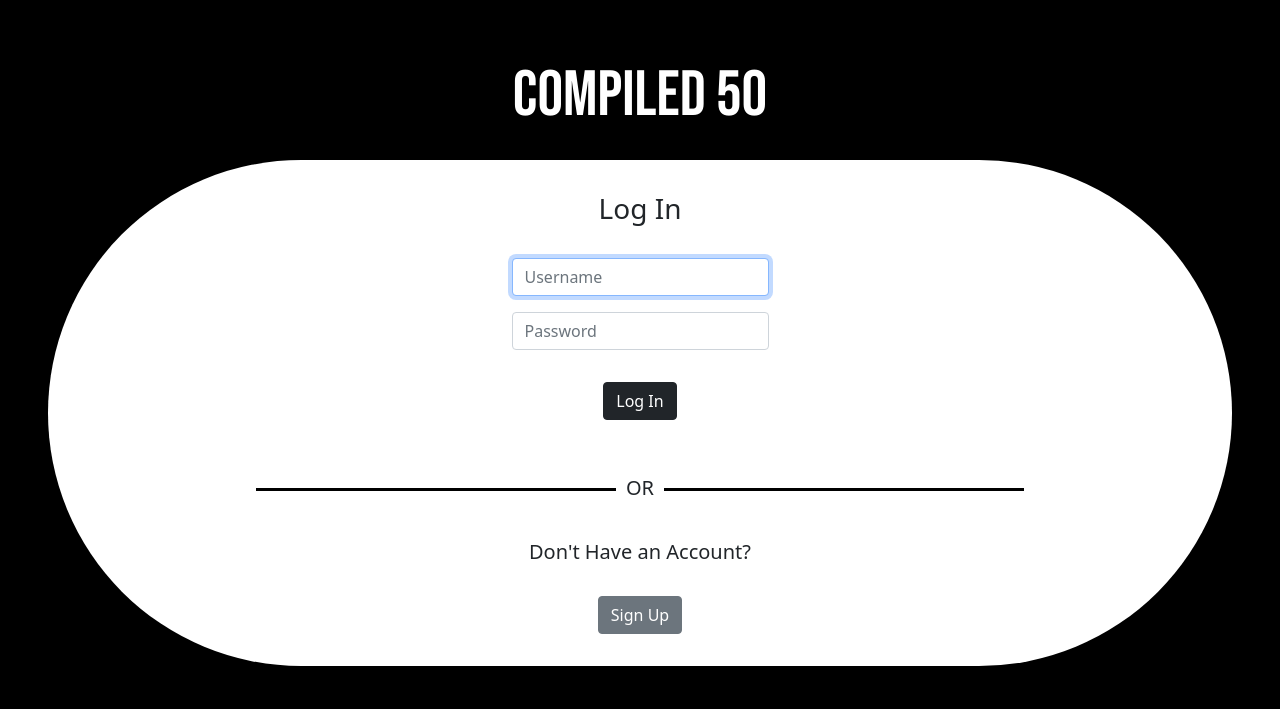
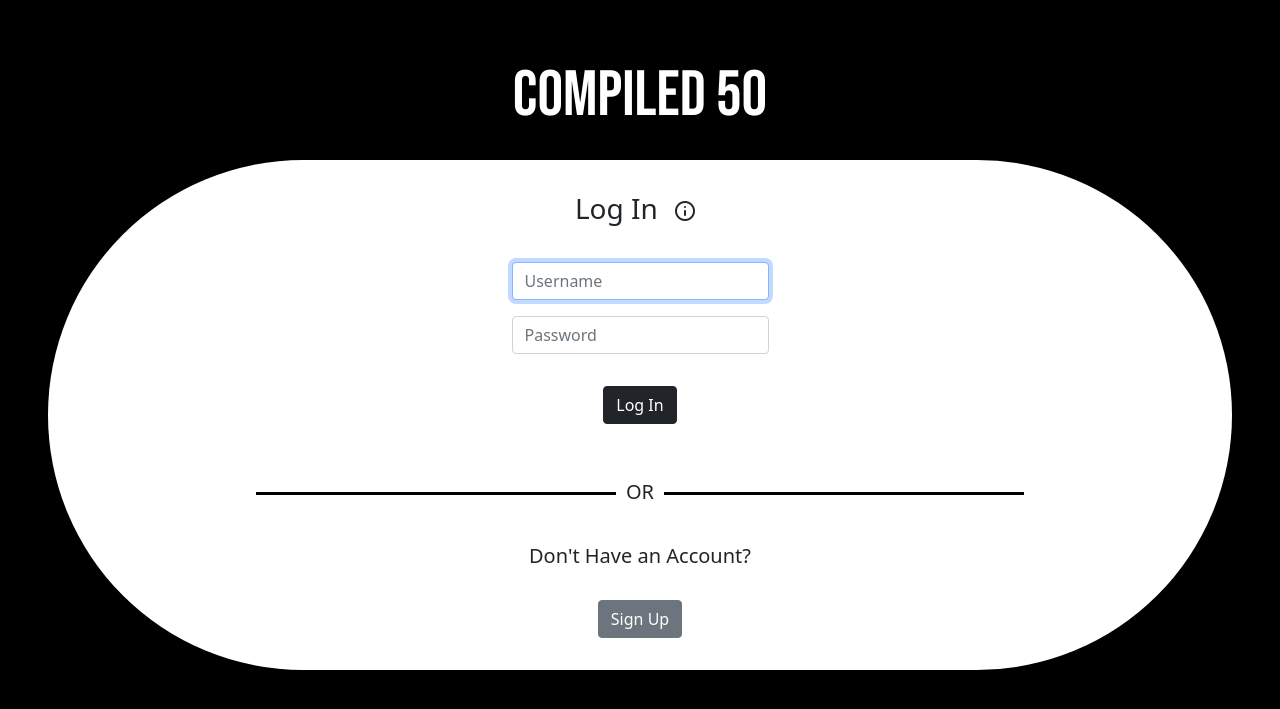
Before and after one commit to SiegfredLorelle/compiled-50, a Flask app: page /login in a window 1280 px wide. Shown: the top 709 px of the page. Run offline with Flask 2, Linux system fonts and the light colour scheme; some libraries are stand-ins or nearby versions.

Commit message:
81st commit - add info button with tooltip on hover on login page

```diff
--- a/static/css/styles.css
+++ b/static/css/styles.css
@@ -187,9 +187,23 @@ div ul li #nav-tabs, div ul li #navbarDarkDropdownMenuLink {
 
 }
 
+/* Login */
+#info-button {
+    background-color: white;
+    padding-left: 7px;
+    padding-right: 7px;
+    padding-bottom: 0px;
+    padding-top: 5px;
 
+}
 
+#info-button:hover {
+    background-color: #adb5bd;
+}
 
+/* .tooltip-arrow, .red-tooltip + .tooltip > .tooltip-inner {
+    background-color: #f00;
+} */
 
 
 
--- a/templates/login-layout.html
+++ b/templates/login-layout.html
@@ -13,6 +13,9 @@
         <link rel="preconnect" href="https://fonts.googleapis.com">
         <link rel="preconnect" href="https://fonts.gstatic.com" crossorigin>
         <link href="https://fonts.googleapis.com/css2?family=Bebas+Neue&display=swap" rel="stylesheet">
+
+        <!-- https://fonts.google.com/icons?icon.platform=web&icon.style=Rounded -->
+        <link rel="stylesheet" href="https://fonts.googleapis.com/css2?family=Material+Symbols+Rounded:opsz,wght,FILL,GRAD@48,400,0,0" />
 
         <!-- https://fonts.google.com/icons?icon.query=stack -->
         <link href="/static/images/icon.png" rel="icon">
--- a/templates/login.html
+++ b/templates/login.html
@@ -7,13 +7,22 @@
 {% block main %}
 
     <!-- BUTTON HINTING TO USE GUEST GUEST AS USERNAME PASSWORD OR BUTTON TO LOGIN AS GUEST -->
-    <h3 class="py-3">Log In</h3>
+    <h3 class="py-3">
+        Log In
+
+        <button class="btn rounded-circle m-0" id="info-button">
+            <!-- TRY CHANGE BG COLOR OF TOOLTIP -->
+            <span class="material-symbols-rounded" data-bs-toggle="tooltip" data-bs-placement="right" title="Try 'guest' as username and password">
+                info
+            </span>
+        </button>
+    </h3>
+
 
     <div class="pb-3">
         <form action="/login" method="post">
-          <input autocomplete="off" autofocus class="form-control mx-auto w-auto my-3" id="username" name="username" placeholder="Username" required type="text">
-          <input autocomplete="off" autofocus class="form-control mx-auto w-auto my-3" id="password" name="password" placeholder="Password" required type="password">
-
+            <input autocomplete="off" autofocus class="form-control mx-auto w-auto my-3" id="username" name="username" placeholder="Username" required type="text">
+            <input autocomplete="off" autofocus class="form-control mx-auto w-auto my-3" id="password" name="password" placeholder="Password" required type="password">
           <button class="btn btn-dark m-3" type="submit">Log In</button>
         </form>
     </div>
@@ -25,6 +34,11 @@
     <a href="/signup"><button class="btn btn-secondary my-3" type="button">Sign Up</button></a>
 
 
-    <!-- BACK BUTTON -->
+    <script>
+        var tooltipTriggerList = [].slice.call(document.querySelectorAll('[data-bs-toggle="tooltip"]'))
+        var tooltipList = tooltipTriggerList.map(function (tooltipTriggerEl) {
+        return new bootstrap.Tooltip(tooltipTriggerEl)
+        })
+    </script>
 
 {% endblock %}
```
Also changed, not shown: templates/layout.html (line endings or trailing spaces).
